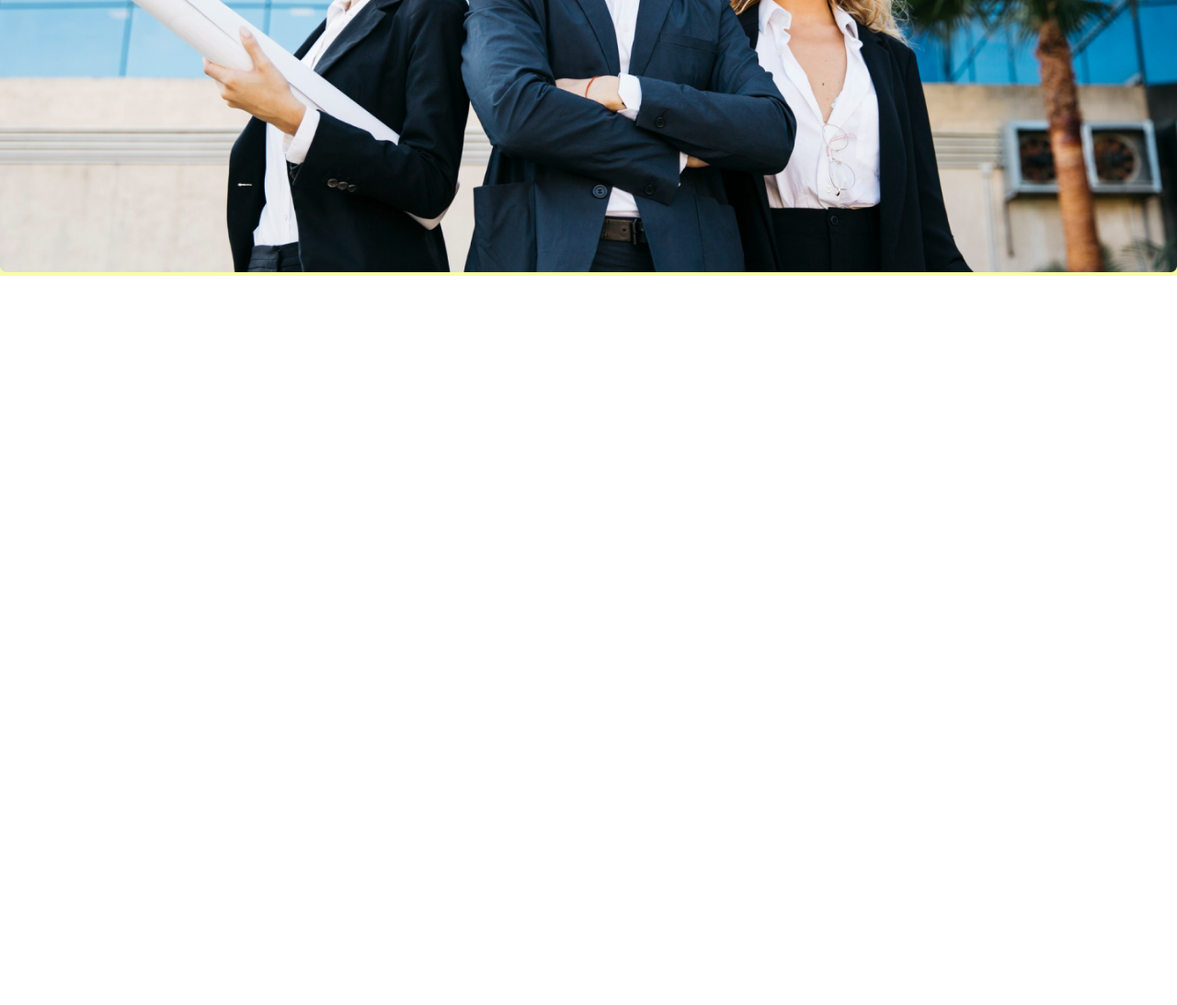
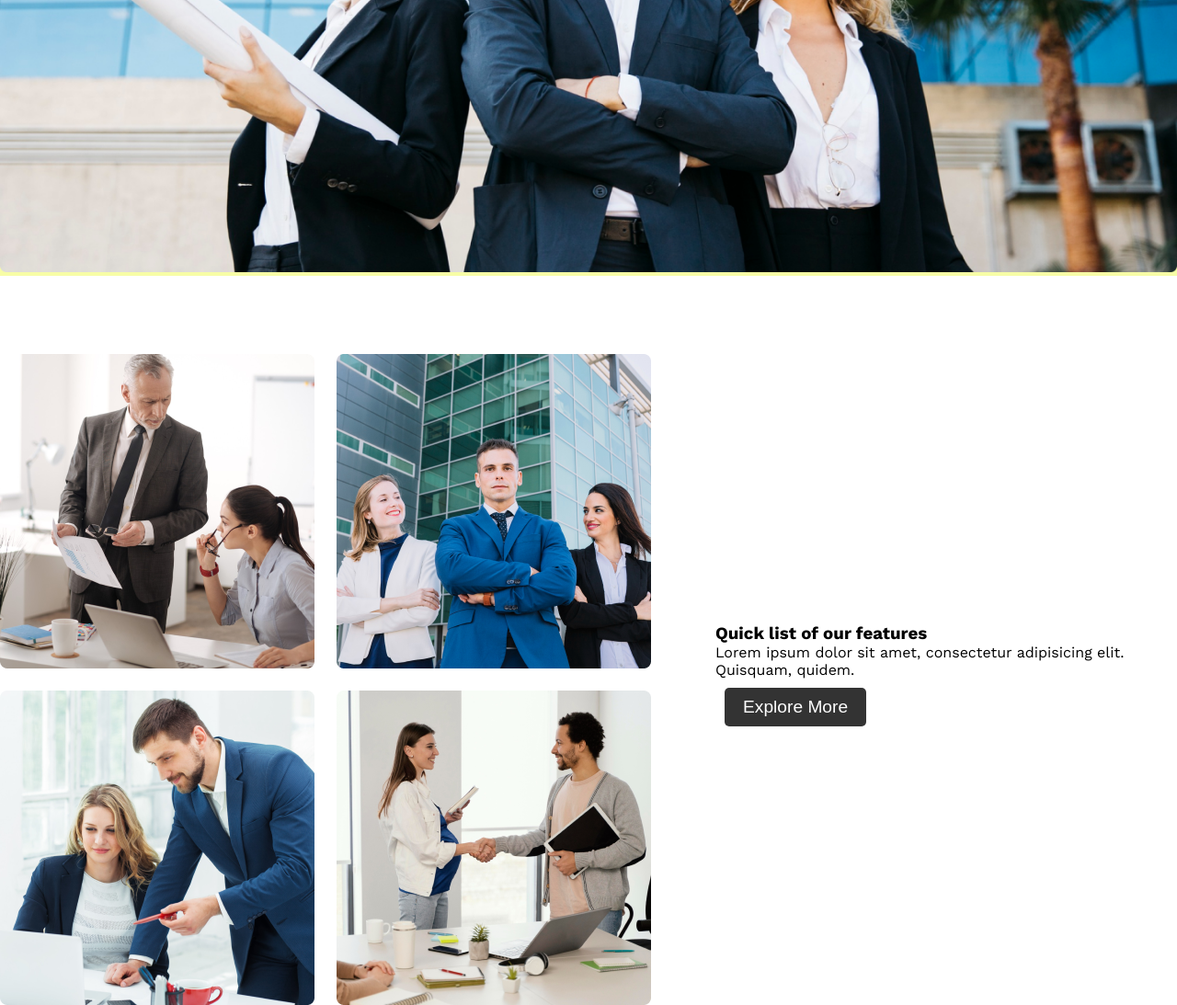
Before and after one commit to abuhanif254/architects-website, a plain HTML site: page index.html in a window 1280 px wide. Shown: the part 644-1737 px from the top of the page at 92% size. Before the commit the page ends 944 px from the top, so only its background shows below. Drawn offline with nearby package versions, Linux system fonts and the light colour scheme.

Commit message:
added some css code

```diff
--- a/index.html
+++ b/index.html
@@ -29,6 +29,23 @@
     </header>
     <main>
 
+        <section class="teams display-flex">
+            <div class="team-img-container">
+                <img class="team-img" src="images/team1.png" alt="team member 1">
+                <img class="team-img" src="images/team2.png" alt="team member 2">
+                <img class="team-img" src="images/team3.png" alt="team member 3">
+                <img class="team-img" src="images/team4.png" alt="team member 4">
+            </div>
+            <div class="our-features">
+                <h3 class="features-title">Quick list of our features</h3>
+                <p class="features-description">Lorem ipsum dolor sit amet, consectetur adipisicing elit. Quisquam, quidem.</p>
+                <button class="btn-primary">Explore More</button>
+            </div>
+
+        </section>
+
+
+
     </main>
     <footer>
 
--- a/style/architects.css
+++ b/style/architects.css
@@ -19,8 +19,23 @@
 .display-flex {
   display: flex;
 }
+main{
+    max-width: 1440px;
+    margin: 0 auto;
+}
+/* teams সেকশনের স্টাইল */
+.teams {
+    display: flex;
+    align-items: center; /* ছবি ও টেক্সটকে উল্লম্বভাবে (vertically) মাঝে আনে */
+    gap: 70px; /* ছবি ও টেক্সটের মধ্যে ফাঁকা জায়গা তৈরি করে */
+    margin-top: 85px; /* উপরের সেকশন থেকে দূরত্ব তৈরির জন্য */
+}
 
-
+.team-img-container {
+    display: grid;
+    grid-template-columns: repeat(2, 1fr); /* মূল সমাধান: দুটি কলাম তৈরি করবে */
+    gap: 24px; /* ছবিগুলোর নিজেদের মধ্যে ফাঁকা জায়গা তৈরি করবে */
+}
 /*header styles */
 
 
```
